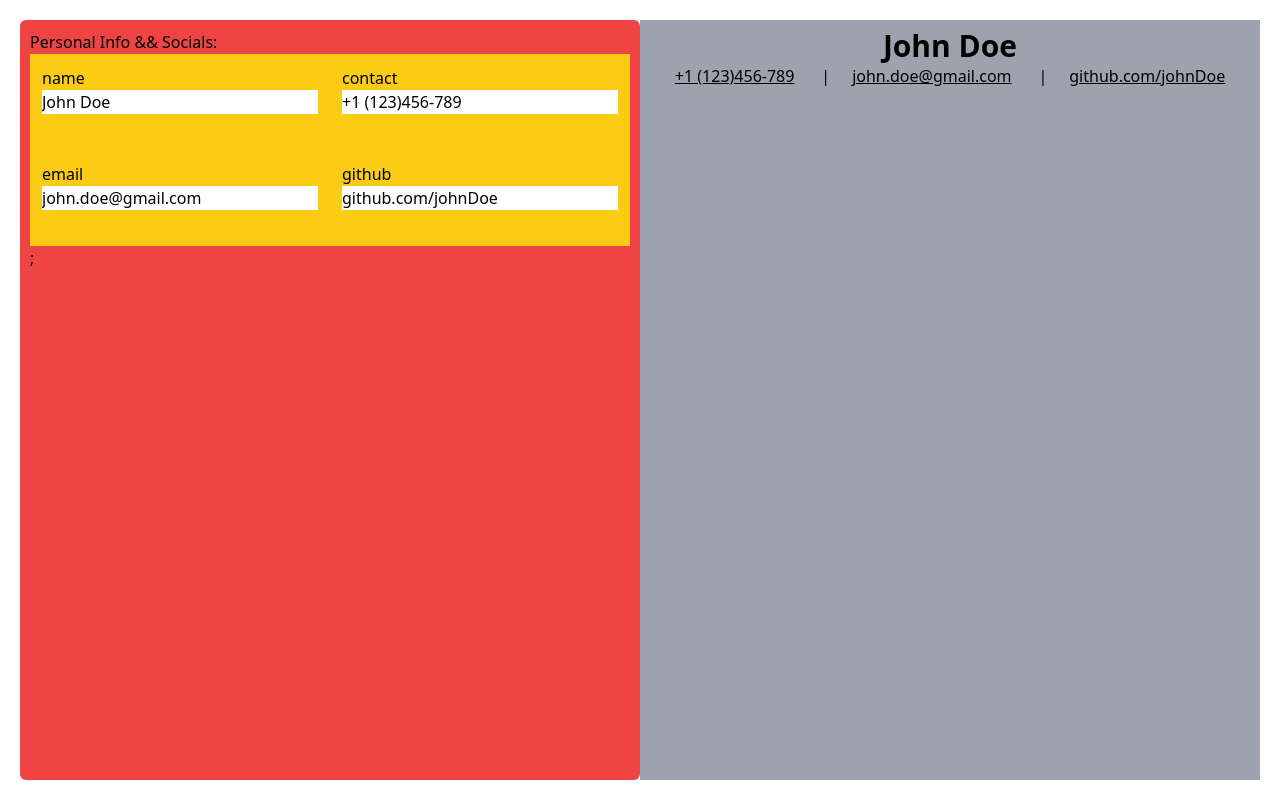
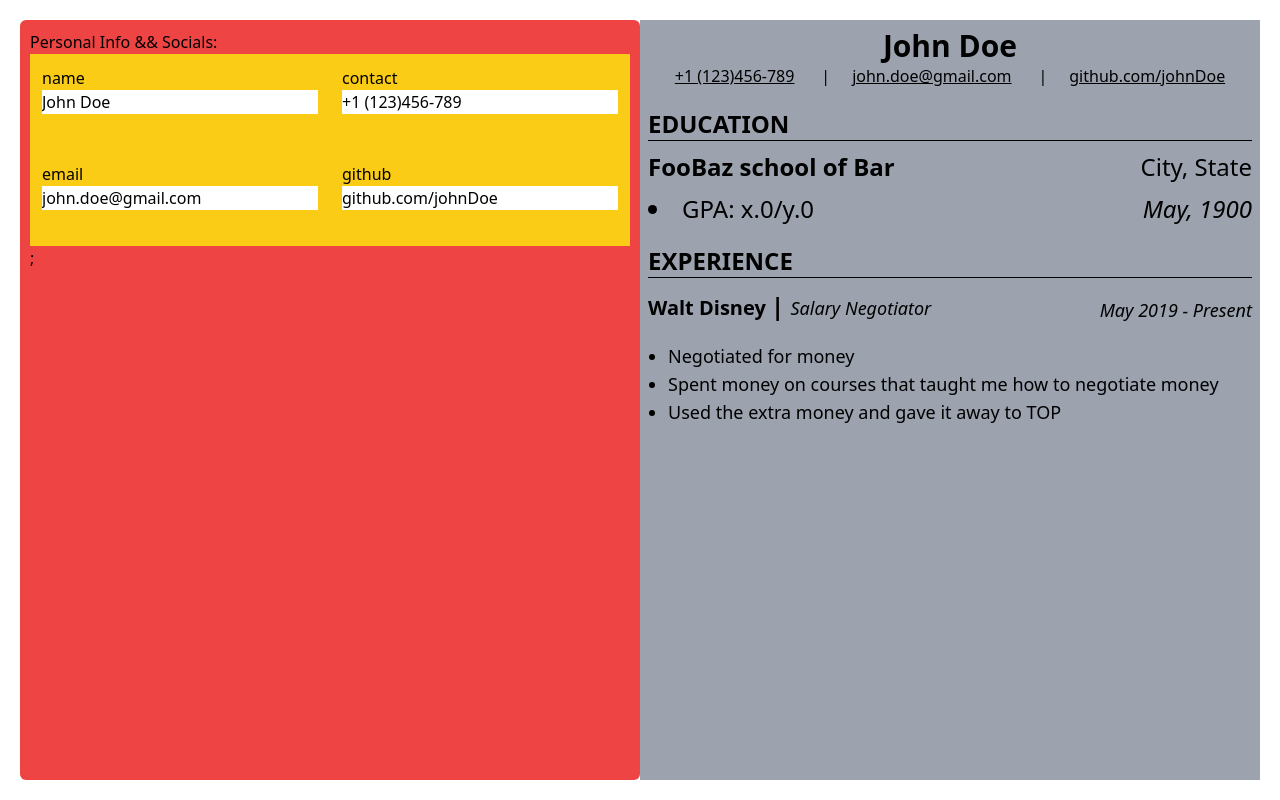
Before and after one commit to dna737/CV-builder, a React (Vite) app in the folder CV-builder/: page / in a window 1280 px wide. Built offline with nearby package versions, Linux system fonts and the light colour scheme.

Commit message:
use uuid for keyGen; implement all preview methods

```diff
--- a/CV-builder/src/components/Preview.jsx
+++ b/CV-builder/src/components/Preview.jsx
@@ -1,9 +1,20 @@
+import { v4 as uuidv4 } from "uuid";
+
 /* eslint-disable react/prop-types */
-function Preview({ personalInfo }) {
+function Preview({ personalInfo, educationInfo, experienceInfo }) {
     //TODO: Display the result of the rest of the fields.
     return (
+        <div className="p-2 h-full w-1/2 bg-gray-400">
+            <PreviewPersonalInfo personalInfo={personalInfo} />
+            <PreviewEducationInfo educationInfo={educationInfo} />
+            <PreviewExperienceInfo experienceInfo={experienceInfo} />
+        </div>
+    );
+}
+
+function PreviewPersonalInfo({ personalInfo }) {
+    return (
         <>
-            <div className="p-2 h-full w-1/2 bg-gray-400">
             <div className="text-center text-3xl font-bold">
                 <h2>{personalInfo.name}</h2>
             </div>
@@ -20,9 +31,59 @@ function Preview({ personalInfo }) {
                     {personalInfo.github}
                 </div>
             </div>
-            </div>
         </>
     );
 }
 
+function PreviewEducationInfo({ educationInfo }) {
+    return (
+        <div className="education-section my-5 text-2xl font-semibold">
+            EDUCATION
+            <hr className="border-black "></hr>
+            <div className="my-2.5 grid md:grid-cols-2 gap-x-10 gap-y-2.5">
+                <div>{educationInfo.name}</div>
+                <div className="font-normal text-right">
+                    {educationInfo.location}
+                </div>
+                <div>
+                    <li className="font-normal">GPA: {educationInfo.gpa}</li>
+                </div>
+                <div className="text-right font-light italic">
+                    {educationInfo.gradDate}
+                </div>
+            </div>
+        </div>
+    );
+}
+
+function PreviewExperienceInfo({ experienceInfo }) {
+    console.log("experienceInfo:", experienceInfo);
+    return (
+        <div className="experience-section my-5 text-2xl font-semibold">
+            EXPERIENCE
+            <hr className="border-black"></hr>
+            <div className="work-experience">
+                <div className="work-extra-info my-3 flex justify-between">
+                    <div>
+                        <span className="text-xl">{experienceInfo.name} </span>|{" "}
+                        <span className="text-lg italic font-medium">
+                            {experienceInfo.title}
+                        </span>
+                    </div>
+                    <div className="font-light italic text-lg my-1.5">
+                        {experienceInfo.date}
+                    </div>
+                </div>
+                <ul className="lists list-disc mx-5">
+                    {experienceInfo.responsibilities.map((responsibility) => (
+                        <li key={uuidv4()} className="text-lg font-normal">
+                            {responsibility}
+                        </li>
+                    ))}
+                </ul>
+            </div>
+        </div>
+    );
+}
+
 export { Preview };
```
Lines whose indentation alone changed are shown as unchanged.
